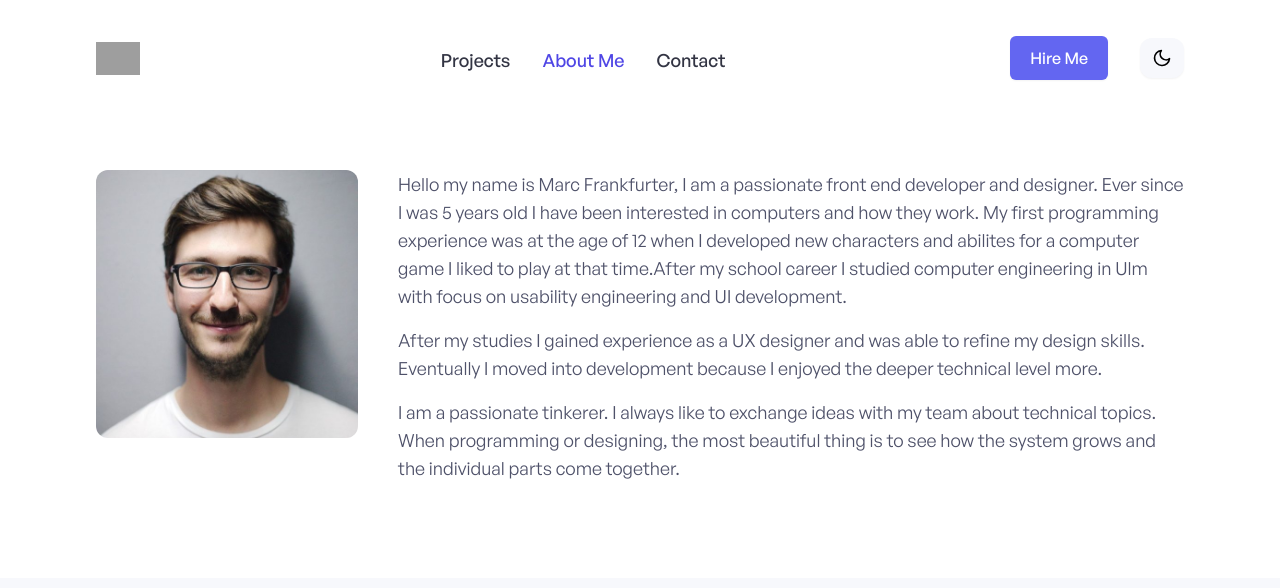
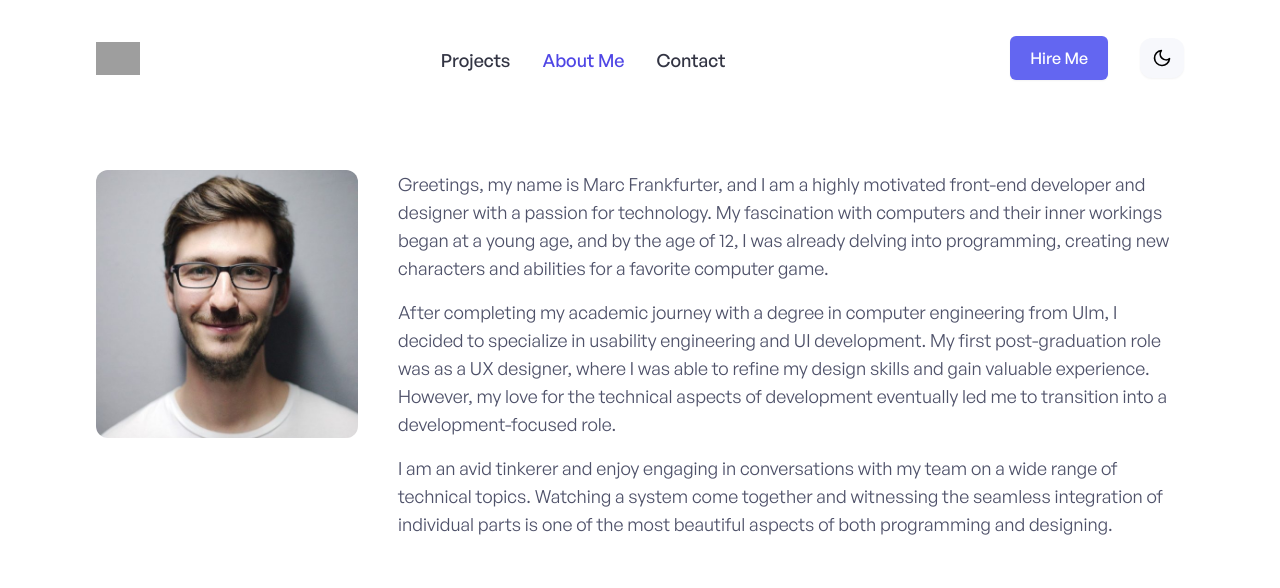
Before and after one commit to FranktheFurter/marcfrankfurter, a Vue app: page /about in a window 1280 px wide. Shown: the top 588 px of the page. Built offline with nearby package versions, Linux system fonts and the light colour scheme; grey boxes are pictures that could not be loaded; what vue-backtotop would draw is missing.

Commit message:
updated about me section

```diff
--- a/src/components/about/AboutMe.vue
+++ b/src/components/about/AboutMe.vue
@@ -6,17 +6,17 @@ export default {
         {
           id: 1,
           bio:
-						"Hello my name is Marc Frankfurter, I am a passionate front end developer and designer. Ever since I was 5 years old I have been interested in computers and how they work. My first programming experience was at the age of 12 when I developed new characters and abilites for a computer game I liked to play at that time.After my school career I studied computer engineering in Ulm with focus on usability engineering and UI development.",
+              "Greetings, my name is Marc Frankfurter, and I am a highly motivated front-end developer and designer with a passion for technology. My fascination with computers and their inner workings began at a young age, and by the age of 12, I was already delving into programming, creating new characters and abilities for a favorite computer game.",
         },
         {
           id: 2,
           bio:
-						"After my studies I gained experience as a UX designer and was able to refine my design skills. Eventually I moved into development because I enjoyed the deeper technical level more.",
+              "After completing my academic journey with a degree in computer engineering from Ulm, I decided to specialize in usability engineering and UI development. My first post-graduation role was as a UX designer, where I was able to refine my design skills and gain valuable experience. However, my love for the technical aspects of development eventually led me to transition into a development-focused role.",
         },
         {
           id: 3,
           bio:
-						'I am a passionate tinkerer. I always like to exchange ideas with my team about technical topics. When programming or designing, the most beautiful thing is to see how the system grows and the individual parts come together.',
+              'I am an avid tinkerer and enjoy engaging in conversations with my team on a wide range of technical topics. Watching a system come together and witnessing the seamless integration of individual parts is one of the most beautiful aspects of both programming and designing.',
         },
       ],
     };
@@ -28,7 +28,7 @@ export default {
   <div class="block sm:flex sm:gap-10 mt-10 sm:mt-20">
     <!-- About profile image -->
     <div class="w-full sm:w-1/4 mb-7 sm:mb-0">
-			<img src="@/assets/images/profile.jpeg" class="rounded-xl w-96" alt="" />
+      <img src="@/assets/images/profile.jpeg" class="rounded-xl w-96" alt=""/>
     </div>
 
     <!-- About details -->
--- a/src/components/projects/ProjectInfo.vue
+++ b/src/components/projects/ProjectInfo.vue
@@ -35,10 +35,9 @@ export default {
                 :href="info.details"
                 target="_blank"
                 :class="
-								info.title == 'Website' || info.title == 'Phone'
+								info.title === 'Website' || info.title === 'Phone'
 									? 'hover:underline cursor-pointer'
-									: ''
-							"
+									: ''"
                 aria-label="Project Website and Phone"
             >{{ info.details }}</a
             >
```
Lines whose indentation alone changed are shown as unchanged.
